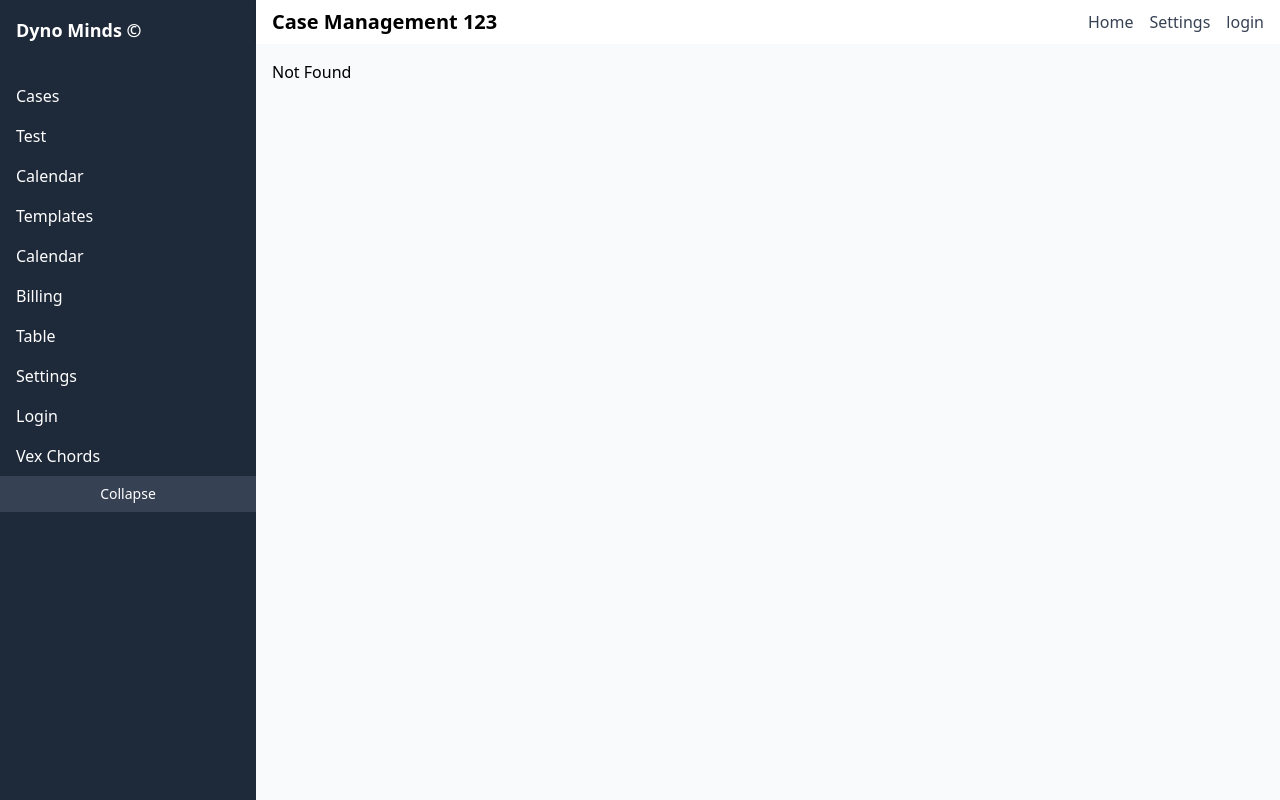
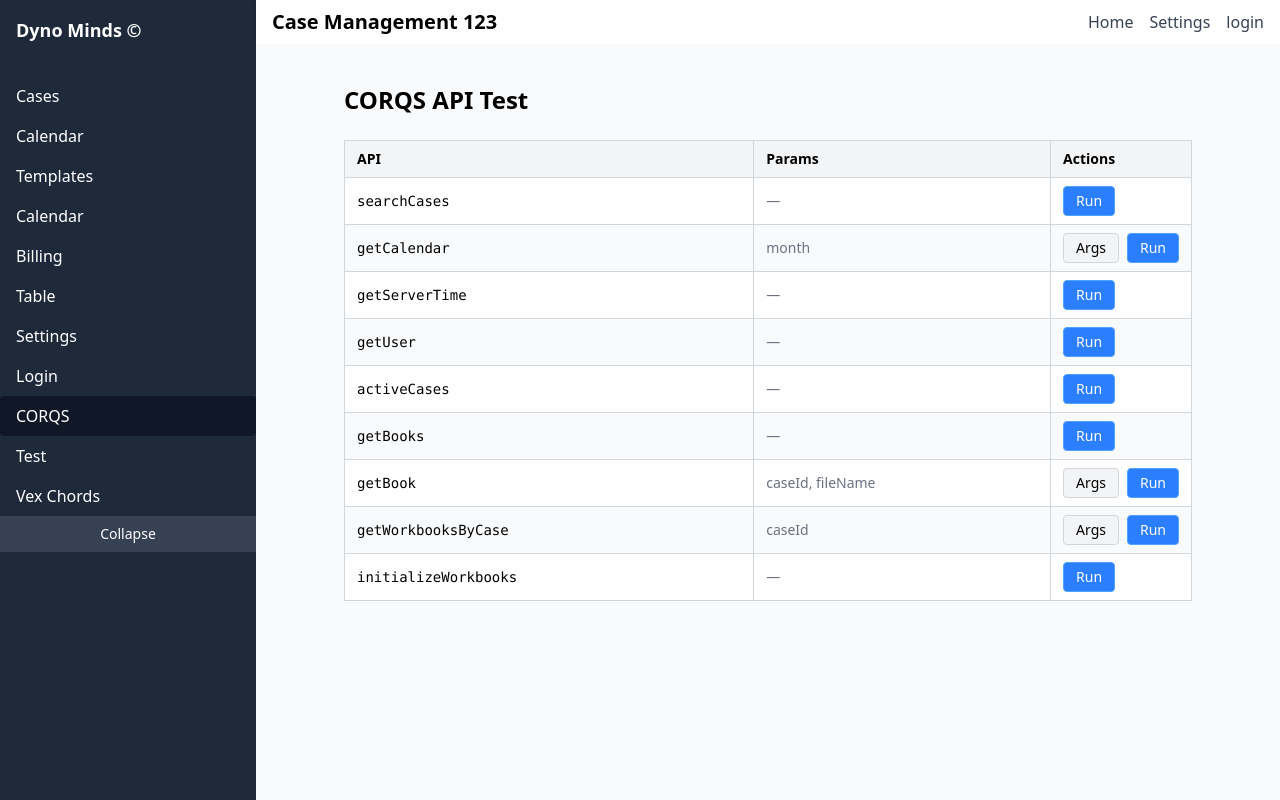
Before and after one commit to mastronardif/case-management, a React (Vite) app in the folder CaseManagementUI/: page /corqs in a window 1280 px wide. Before the commit this address had no page. Built offline with nearby package versions, Linux system fonts and the light colour scheme.

Commit message:
Added CorqsTestPage

```diff
--- /dev/null
+++ b/CaseManagementUI/src/pages/CorqsTestPage.jsx
@@ -0,0 +1,116 @@
+import { useState } from "react";
+import { apiFetch } from "../services/apiFetch";
+import { QUERY_MAP } from "../utils/corqsreact";
+
+const API_URL = "/api/corqs";
+
+export default function CorqsTestPage() {
+  const [expanded, setExpanded] = useState(null);
+  const [args, setArgs] = useState({});
+  const [results, setResults] = useState({});
+  const [loading, setLoading] = useState(null);
+
+  const toggleArgs = (resource) =>
+    setExpanded((prev) => (prev === resource ? null : resource));
+
+  const setArg = (resource, key, value) =>
+    setArgs((prev) => ({
+      ...prev,
+      [resource]: { ...prev[resource], [key]: value },
+    }));
+
+  const run = async (entry) => {
+    setLoading(entry.resource);
+    try {
+      const params = args[entry.resource] ?? {};
+      const result = await apiFetch(API_URL, { action: entry.action, params });
+      setResults((prev) => ({ ...prev, [entry.resource]: result }));
+    } catch (err) {
+      setResults((prev) => ({ ...prev, [entry.resource]: { error: err.message } }));
+    } finally {
+      setLoading(null);
+    }
+  };
+
+  const btnClass = "px-3 py-1 text-sm rounded border";
+
+  return (
+    <div className="p-6 max-w-4xl mx-auto">
+      <h1 className="text-2xl font-bold mb-6">CORQS API Test</h1>
+
+      <table className="w-full border-collapse border border-gray-300 text-sm">
+        <thead>
+          <tr className="bg-gray-100">
+            <th className="border border-gray-300 px-3 py-2 text-left">API</th>
+            <th className="border border-gray-300 px-3 py-2 text-left">Params</th>
+            <th className="border border-gray-300 px-3 py-2 text-left w-32">Actions</th>
+          </tr>
+        </thead>
+        <tbody>
+          {QUERY_MAP.map((entry) => (
+            <>
+              <tr key={entry.resource} className="odd:bg-white even:bg-gray-50">
+                <td className="border border-gray-300 px-3 py-2 font-mono">
+                  {entry.resource}
+                </td>
+                <td className="border border-gray-300 px-3 py-2 text-gray-500">
+                  {entry.routeParams?.join(", ") ?? "—"}
+                </td>
+                <td className="border border-gray-300 px-3 py-2">
+                  <div className="flex gap-2">
+                    {entry.routeParams?.length > 0 && (
+                      <button
+                        onClick={() => toggleArgs(entry.resource)}
+                        className={`${btnClass} border-gray-300 bg-gray-100 hover:bg-gray-200`}
+                      >
+                        Args
+                      </button>
+                    )}
+                    <button
+                      onClick={() => run(entry)}
+                      disabled={loading === entry.resource}
+                      className={`${btnClass} border-blue-400 bg-blue-500 text-white hover:bg-blue-600 disabled:opacity-50`}
+                    >
+                      {loading === entry.resource ? "..." : "Run"}
+                    </button>
+                  </div>
+                </td>
+              </tr>
+
+              {expanded === entry.resource && (
+                <tr key={`${entry.resource}-args`}>
+                  <td colSpan={3} className="border border-gray-300 px-3 py-2 bg-yellow-50">
+                    <div className="flex flex-wrap gap-3">
+                      {entry.routeParams.map((param) => (
+                        <label key={param} className="flex items-center gap-2 text-sm">
+                          <span className="font-mono text-gray-600">{param}</span>
+                          <input
+                            type="text"
+                            value={args[entry.resource]?.[param] ?? ""}
+                            onChange={(e) => setArg(entry.resource, param, e.target.value)}
+                            className="border border-gray-300 rounded px-2 py-1 text-sm w-48"
+                            placeholder={param}
+                          />
+                        </label>
+                      ))}
+                    </div>
+                  </td>
+                </tr>
+              )}
+
+              {results[entry.resource] !== undefined && (
+                <tr key={`${entry.resource}-result`}>
+                  <td colSpan={3} className="border border-gray-300 px-3 py-2 bg-green-50">
+                    <pre className="text-xs overflow-auto max-h-48 whitespace-pre-wrap">
+                      {JSON.stringify(results[entry.resource], null, 2)}
+                    </pre>
+                  </td>
+                </tr>
+              )}
+            </>
+          ))}
+        </tbody>
+      </table>
+    </div>
+  );
+}
```
Also changed, not shown: CaseManagementUI/src/routes.jsx (+9 -4 lines).
